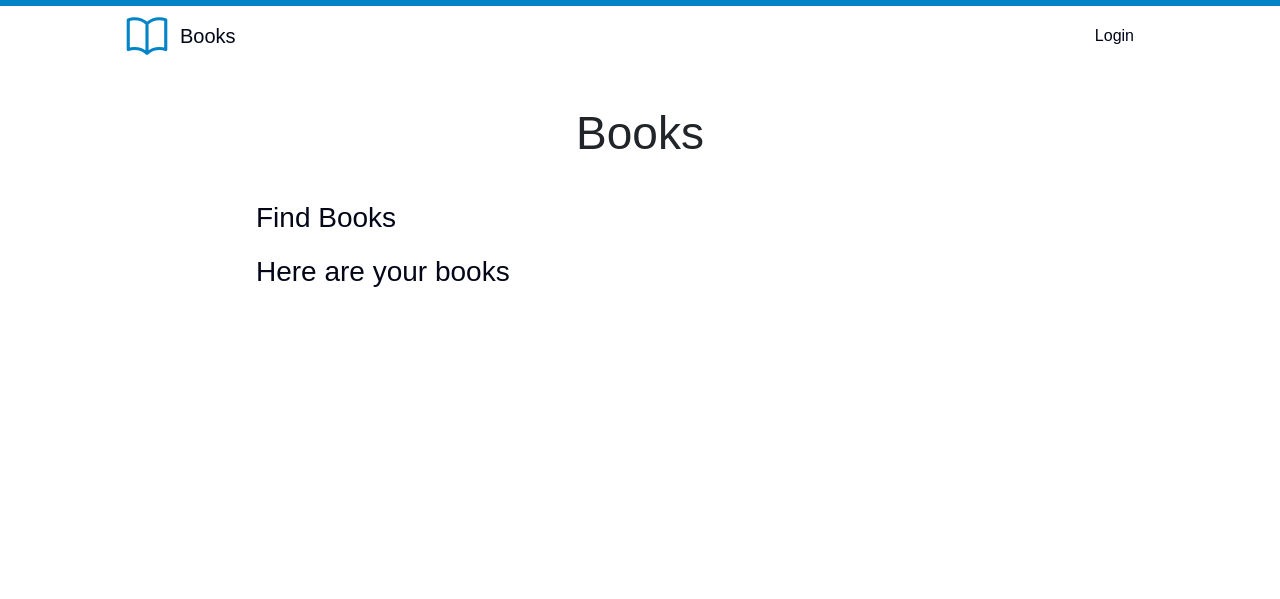
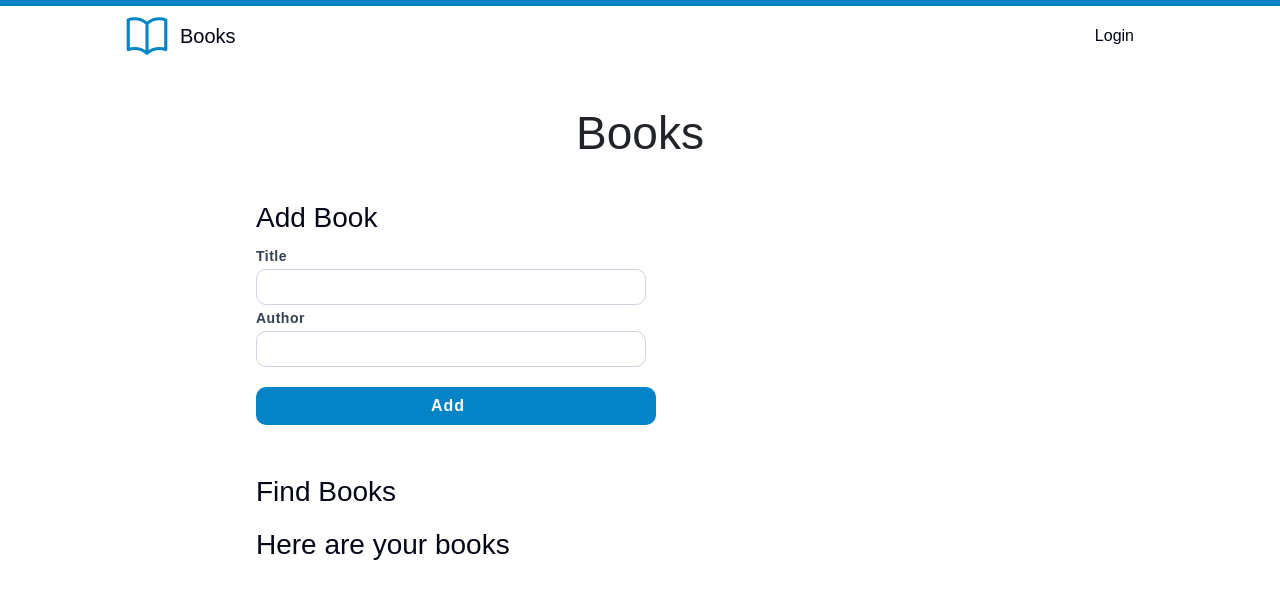
Before and after one commit to Daynil/fastapi-fullstack, a FastAPI app: template app/templates/books/books.html in a window 1280 px wide. Shown: the top 599 px of the page. Run offline with FastAPI, Linux system fonts and the light colour scheme; the template is opened without the code that fills it, so the values that code supplies are empty; some libraries are stand-ins or nearby versions; some web fonts are replaced.

Commit message:
proof of concept complete

```diff
--- a/app/pocketbase/pocketbase_api.py
+++ b/app/pocketbase/pocketbase_api.py
@@ -1,11 +1,11 @@
 import json
-import sqlite3
 
 from app.config import app_path
+from app.pocketbase.db import Sqlite
 from app.util.client import ApiClient
 
 PocketbaseAPI = ApiClient("http://127.0.0.1:8090/api")
-
+pb_db = Sqlite(app_path / "pocketbase" / "pb_data" / "data.db")
 
 type_map = {
     "text": "str",
@@ -32,9 +32,7 @@ class AuthSystemFields(BaseSystemFields, BaseModel):
 
 
 def introspect_pocketbase_types():
-    con = sqlite3.connect(app_path / "pocketbase" / "pb_data" / "data.db")
-    cur = con.cursor()
-    res = cur.execute("select type, name, schema from _collections")
+    res = pb_db.execute("select type, name, schema from _collections")
 
     gen_type_str = f"from pydantic import BaseModel\n\n\n{base_system_fields}\n\n\n"
     for collection_type, name, schema in res.fetchall():
--- a/app/static/styles.css
+++ b/app/static/styles.css
@@ -148,7 +148,32 @@ article, main a:hover {
     background-color: var(--slate-200);
 }
 
-.auth-form label {
+.add-book-form {
+    display: flex;
+    flex-direction: column;
+    margin-bottom: 50px;
+    max-width: 400px;
+}
+
+.add-book-inputs {
+    display: flex;
+    flex-direction: column;
+}
+
+.add-book-form input {
+    margin-right: 10px
+}
+
+.add-book-form button {
+    margin-top: 20px;
+}
+
+.form-group {
+    display: flex;
+    flex-direction: column;
+}
+
+.form-group label {
     font-size: 14px;
     font-weight: 600;
     color: var(--slate-700);
--- a/app/templates/books/book_list.html
+++ b/app/templates/books/book_list.html
@@ -2,27 +2,13 @@
     <h3>Find Books</h3>
     <div>
         {% for book in books %}
-            <div class="book"
-                 hx-trigger="click"
-                 hx-post="/app/books/{{ book.id }}"
-                 hx-target="#books"
-                 hx-swap="outerHTML"
-            >
-                {{ book.title }} by {{ book.author }}
-            </div>
+            {% include 'books/book.html' %}
         {% endfor %}
     </div>
     <h3 style="margin-top: 20px;">Here are your books</h3>
-    <div>
+    <div id="user-books">
         {% for book in user_books %}
-            <div class="book"
-                 hx-trigger="click"
-                 hx-delete="/app/books/{{ book.id }}"
-                 hx-target="#books"
-                 hx-swap="outerHTML"
-            >
-                {{ book.title }} by {{ book.author }}
-            </div>
+            {% include 'books/book.html' %}
         {% endfor %}
     </div>
 </div>
--- a/app/templates/books/books.html
+++ b/app/templates/books/books.html
@@ -7,6 +7,38 @@
 {% block content %}
     <h1>Books</h1>
     <main>
+        <div>
+            <h3>Add Book</h3>
+            <form class="add-book-form"
+                  hx-post="/app/books"
+                  hx-target="#user-books"
+                  hx-swap="beforeend">
+                <div class="add-book-inputs">
+                    <div class="form-group">
+                        <label for="title">Title</label>
+                        <input id="title"
+                               name="title"
+                               type="text"
+                               required
+                        />
+                    </div>
+                    <div class="form-group">
+                        <label for="author">Author</label>
+                        <input id="author"
+                               name="author"
+                               type="text"
+                               required
+                        />
+                    </div>
+                </div>
+                <button type="submit" class="btn">
+                    <span>Add</span>
+                    <span class="htmx-indicator spinner-border spinner-border-sm" role="status">
+                    <span class="visually-hidden">Loading...</span>
+                </span>
+                </button>
+            </form>
+        </div>
         {% include "books/book_list.html" %}
     </main>
 {% endblock content %}
--- a/app/templates/to_pregenerate/login.html
+++ b/app/templates/to_pregenerate/login.html
@@ -8,6 +8,7 @@
     <h1>Log in</h1>
     <main>
         <form class="auth-form" hx-post="/app/login" hx-swap="beforeend">
+            <div class="form-group">
                 <label for="email">Email address</label>
                 <input id="email"
                        name="email"
@@ -16,6 +17,8 @@
                        required
                        class="inpt"
                 />
+            </div>
+            <div class="form-group">
                 <label for="password">Password</label>
                 <input id="password"
                        name="password"
@@ -23,6 +26,7 @@
                        required
                        class="inpt"
                 />
+            </div>
             <button type="submit" class="btn">
                 <span style="margin: 0 10px">Log in</span>
                 <span class="htmx-indicator spinner-border spinner-border-sm" role="status">
```
Also changed, not shown: app/api_router.py (+22 -2 lines), app/pocketbase/db.py (added, +39 -0 lines), app/templates/books/book.html (added, +19 -0 lines). Lines whose indentation alone changed are shown as unchanged.
